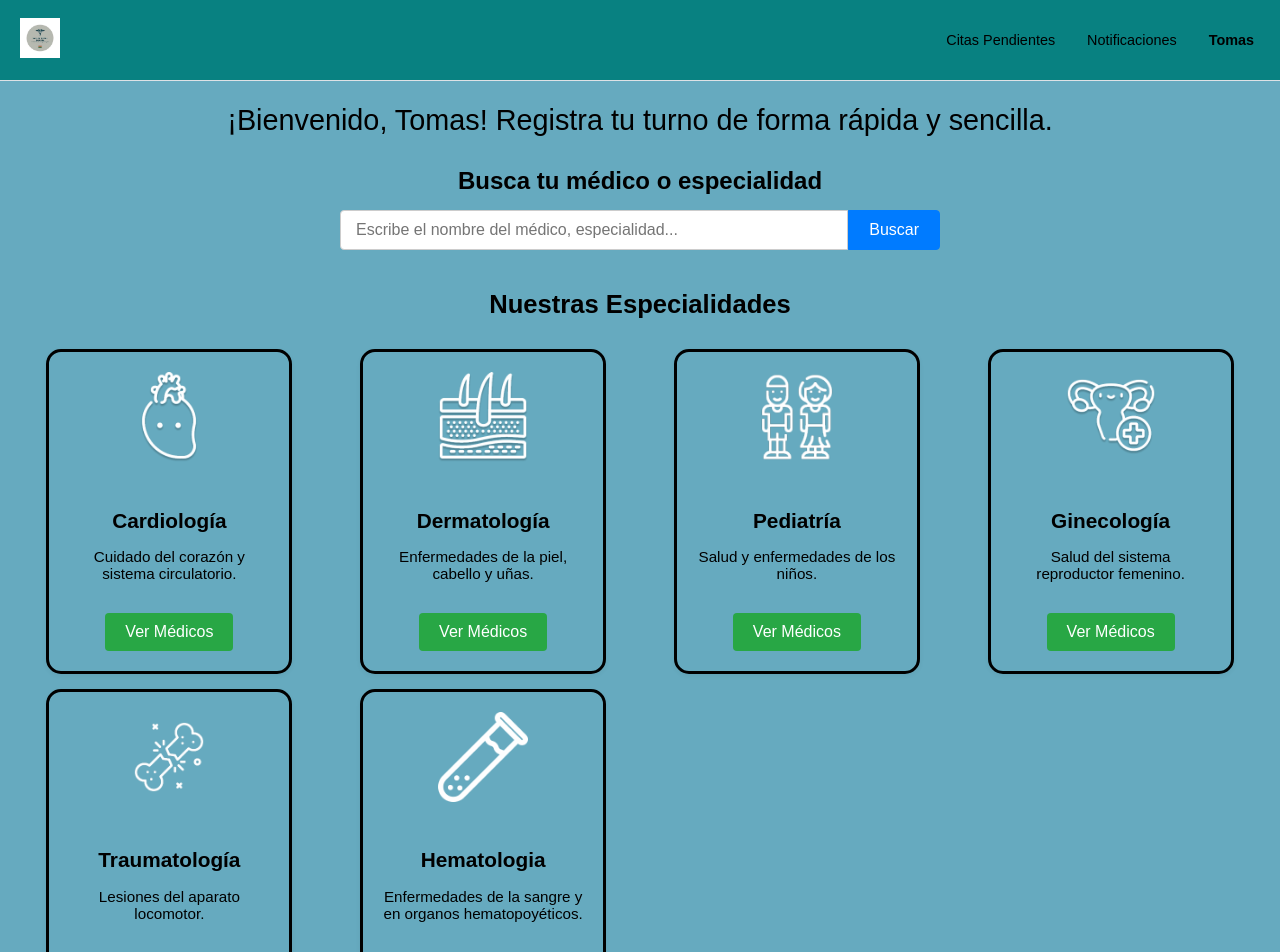
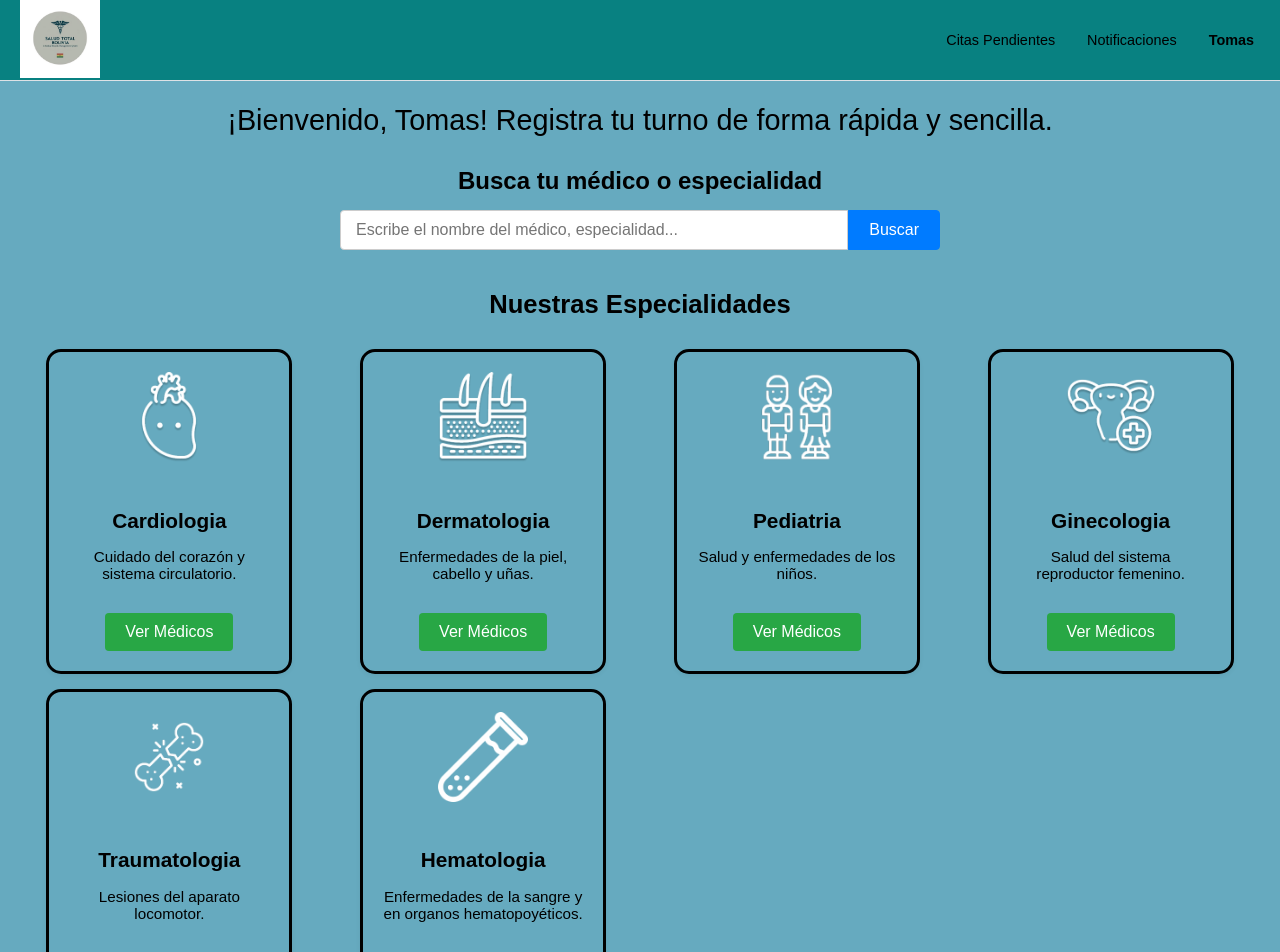
Before and after one commit to CarlosIriarte2004/Front-End, an Angular app: page /registro-turno in a window 1280 px wide. Shown: the top 952 px of the page. Built offline with nearby package versions, Linux system fonts and the light colour scheme.

Commit message:
Modificacion de registro de turno

```diff
--- a/src/app/shift-record/shift-record.component.css
+++ b/src/app/shift-record/shift-record.component.css
@@ -23,7 +23,7 @@
 }
 
 .navbar-logo img {
-  height: 40px; /* Ajusta el tamaño de tu logo */
+  height: 80px; /* Ajusta el tamaño de tu logo */
 }
 
 .navbar-actions {
--- a/src/app/shift-record/shift-record.component.ts
+++ b/src/app/shift-record/shift-record.component.ts
@@ -45,11 +45,11 @@ export class ShiftRecordComponent implements OnInit {
   cargarEspecialidades(): void {
     // Datos simulados (mock data) - En un futuro, esto vendría de un servicio/API
     this.especialidades = [
-      { id: 'cardiologia', nombre: 'Cardiología', descripcion: 'Cuidado del corazón y sistema circulatorio.', iconoUrl: '/assets/iconos/cardio.png' },
-      { id: 'dermatologia', nombre: 'Dermatología', descripcion: 'Enfermedades de la piel, cabello y uñas.', iconoUrl: '/assets/iconos/dermatologia.png' },
-      { id: 'pediatria', nombre: 'Pediatría', descripcion: 'Salud y enfermedades de los niños.', iconoUrl: '/assets/iconos/pediatria.png' },
-      { id: 'ginecologia', nombre: 'Ginecología', descripcion: 'Salud del sistema reproductor femenino.', iconoUrl: '/assets/iconos/ginecologia.png' },
-      { id: 'traumatologia', nombre: 'Traumatología', descripcion: 'Lesiones del aparato locomotor.', iconoUrl: '/assets/iconos/traumatologia.png' },
+      { id: 'cardiologia', nombre: 'Cardiologia', descripcion: 'Cuidado del corazón y sistema circulatorio.', iconoUrl: '/assets/iconos/cardio.png' },
+      { id: 'dermatologia', nombre: 'Dermatologia', descripcion: 'Enfermedades de la piel, cabello y uñas.', iconoUrl: '/assets/iconos/dermatologia.png' },
+      { id: 'pediatria', nombre: 'Pediatria', descripcion: 'Salud y enfermedades de los niños.', iconoUrl: '/assets/iconos/pediatria.png' },
+      { id: 'ginecologia', nombre: 'Ginecologia', descripcion: 'Salud del sistema reproductor femenino.', iconoUrl: '/assets/iconos/ginecologia.png' },
+      { id: 'traumatologia', nombre: 'Traumatologia', descripcion: 'Lesiones del aparato locomotor.', iconoUrl: '/assets/iconos/traumatologia.png' },
       { id: 'hematologia', nombre: 'Hematologia', descripcion: 'Enfermedades de la sangre y en organos hematopoyéticos.', iconoUrl: '/assets/iconos/hematologia.png' }
 
       // ... añade más especialidades según necesites
```
